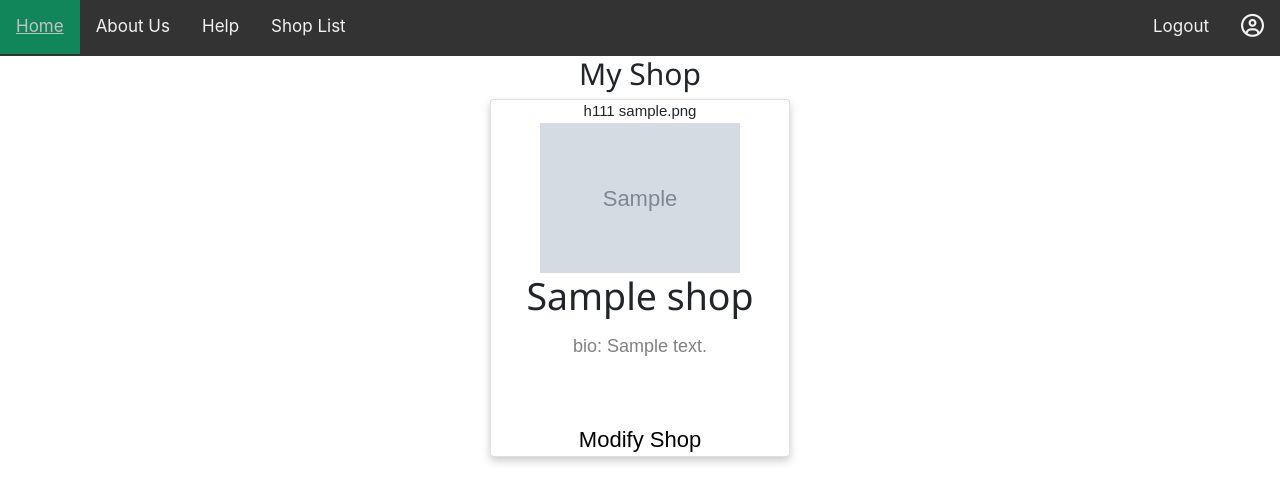
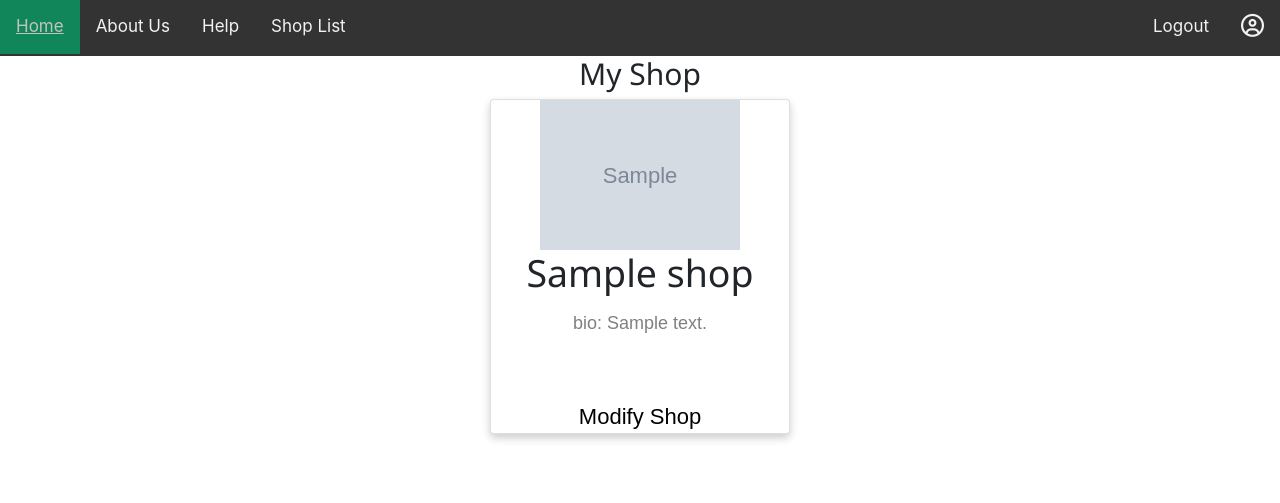
Before and after one commit to FinalProject331/CN331-FinalProject, a Django app: page /shop/myshop/ in a window 1280 px wide. Shown: the top 503 px of the page. Run offline with Django 4.2, Linux system fonts and the light colour scheme; a user stored in the database is signed in; tables that the repository leaves empty hold one stand-in row (values such as "Sample post"); grey boxes marked "Sample" are stand-in pictures; some libraries are stand-ins or nearby versions.

Commit message:
edit upload shop

```diff
--- a/shop/templates/shop/myshop.html
+++ b/shop/templates/shop/myshop.html
@@ -68,8 +68,7 @@ button:hover, a:hover {
 {% if user.is_staff %}
 <h2 style="text-align:center">My Shop</h2>
 <div class="card">
-  h111
-  {{ shop.shopimg }}
+
   <img src="{{ shop.shopimg.url }}" alt="shopimg" width="200px">
   <h1> {{ shop.name }}</h1>
   <h1> {{ account.user.first_name }} {{ account.user.last_name }}</h1>
```
Also changed, not shown: 1 other file.
